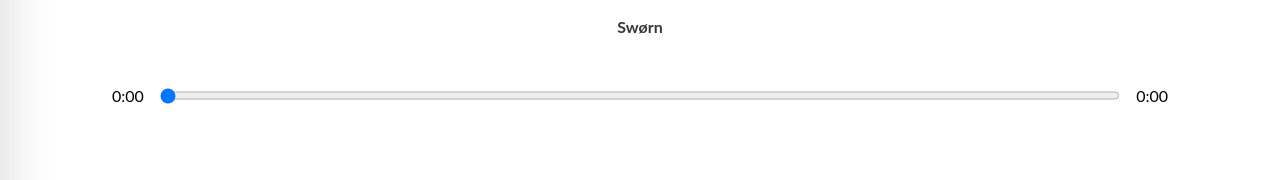
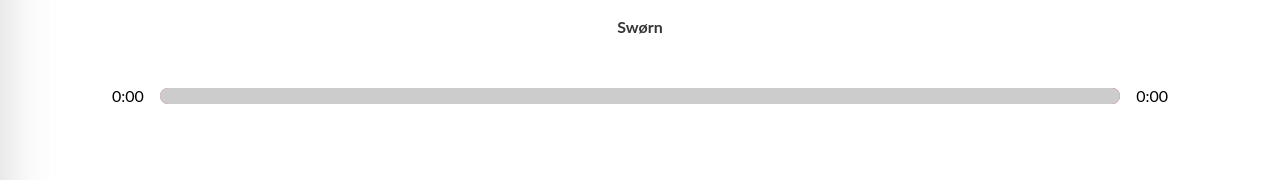
Before and after one commit to therealgabryx/MusicPlayer, a React (Create React App) app: page / in a window 1280 px wide. Shown: the part 490-670 px from the top of the page. Built offline with nearby package versions, Linux system fonts and the light colour scheme; a web font is replaced by a local one.

Commit message:
input range customization and autoskip feature implemented

```diff
--- a/src/App.js
+++ b/src/App.js
@@ -20,6 +20,7 @@ function App() {
   const [songInfo, setSongInfo] = useState({
     currentTime: 0,
     duration: 0,
+    animationPercentage: 0
   });
   const [libraryStatus, setLibraryStatus] = useState(false);
 
@@ -29,7 +30,17 @@ function App() {
   const timeUpdateHandler = (e) => {
     const currentTime = e.target.currentTime;
     const duration = e.target.duration;
-    setSongInfo({ ...songInfo, currentTime, duration })
+    // calculate percentage
+    const roundedCurrent = Math.round(currentTime);
+    const roundedDuration = Math.round(duration);
+    const animationPercentage = ((roundedCurrent / roundedDuration) * 100);
+    setSongInfo({ ...songInfo, currentTime, duration, animationPercentage });
+  }
+
+  const songEndHandler = async () => {
+    let currentIndex = songs.findIndex((song) => song.id === currentSong.id);
+    await setCurrentSong(songs[(currentIndex + 1) % songs.length]);
+    if (isPlaying) audioRef.current.play();
   }
 
   return (
@@ -38,7 +49,7 @@ function App() {
       <Song currentSong={currentSong}/>
       <Player songs={songs} setSongs={setSongs} audioRef={audioRef} currentSong={currentSong} setCurrentSong={setCurrentSong} isPlaying={isPlaying} setIsPlaying={setIsPlaying} songInfo={songInfo} setSongInfo={setSongInfo}/>
       <Library audioRef={audioRef} songs={songs} setSongs={setSongs} setCurrentSong={setCurrentSong} isPlaying={isPlaying} libraryStatus={libraryStatus} setLibraryStatus={setLibraryStatus}/>
-      <audio onTimeUpdate={timeUpdateHandler} onLoadedMetadata={timeUpdateHandler} ref={audioRef} src={currentSong.audio}></audio>
+      <audio onEnded={songEndHandler} onTimeUpdate={timeUpdateHandler} onLoadedMetadata={timeUpdateHandler} ref={audioRef} src={currentSong.audio}></audio>
     </div>
   );
 }
--- a/src/components/Player/index.css
+++ b/src/components/Player/index.css
@@ -25,6 +25,43 @@ div.Player .time-control {
 div.Player .time-control input {
   width: 100%;
   padding: 1rem 0rem;
+  -webkit-appearance: none;
+  background: transparent;
+  cursor: pointer;
+}
+
+div.Player .time-control input[type="range"]:focus {
+  outline: none;
+}
+
+div.Player .time-control input[type="range"]::-webkit-slider-thumb {
+  -webkit-appearance: none;
+  width: 16px;
+  height: 16px;
+  border: none;
+  background: #cccccc;
+}
+
+div.Player .time-control div.track {
+  background: lightblue;
+  width: 100%;
+  height: 1rem;
+  margin: 1.1rem 0rem;
+  position: relative;
+  border-radius: 1.1rem;
+  overflow: hidden;
+}
+
+div.Player .time-control div.animate-track {
+  background: #cccccc;
+  width: 100%;
+  height: 100%;
+  position: absolute;
+  top: 0;
+  left: 0;
+  -webkit-transform: translateX(0%);
+          transform: translateX(0%);
+  pointer-events: none;
 }
 
 div.Player .time-control p {
--- a/src/components/Player/index.js
+++ b/src/components/Player/index.js
@@ -76,11 +76,18 @@ export default function Player({ songs, setSongs, audioRef, currentSong, setCurr
         playAudio(isPlaying, audioRef);
     }
 
+    const trackAnim = {
+        transform: `translateX(${songInfo.animationPercentage}%)`
+    }
+
     return (
         <div className='Player'>
             <div className='time-control'>
             <p>{ getTime(songInfo.currentTime) }</p>
-                <input onChange={dragHandler} min={0} max={songInfo.duration || 0} value={songInfo.currentTime} type='range'/>
+                <div style={{background:`linear-gradient(to right, ${currentSong.color[0]}, ${currentSong.color[1]})`}} className="track">
+                    <input onChange={dragHandler} min={0} max={songInfo.duration || 0} value={songInfo.currentTime} type='range'/>
+                    <div style={trackAnim} className="animate-track"></div>
+                </div>
             <p>{ songInfo.duration ? getTime(songInfo.duration) : '0:00' }</p>
             </div>
             <div className="play-control">
--- a/src/components/Player/index.scss
+++ b/src/components/Player/index.scss
@@ -12,7 +12,45 @@ div.Player {
         input {
             width: 100%;
             padding: 1rem 0rem;
+            -webkit-appearance: none;
+            background: transparent;
+            cursor: pointer;
         }
+
+        input[type="range"]:focus {
+            outline: none;
+        }
+
+        input[type="range"]::-webkit-slider-thumb {
+            -webkit-appearance: none;
+            width: 16px;
+            height: 16px;
+            border: none;
+            background: rgb(204, 204, 204);
+        }
+
+        div.track {
+            background: lightblue;
+            width: 100%;
+            height: 1rem;
+            margin: 1.1rem 0rem;
+            position: relative;
+            border-radius: 1.1rem;
+            overflow: hidden;
+        }
+
+        div.animate-track {
+            background: rgb(204, 204, 204);
+            width: 100%;
+            height: 100%;
+            position: absolute;
+            top: 0;
+            left: 0;
+            transform: translateX(0%);
+            pointer-events: none;
+        }
+
+
 
         p {
             padding: 1rem;
```
Also changed, not shown: src/styles/app.css (+89 -0 lines), src/styles/app.scss (+89 -0 lines), 2 other files (tests, documents, lock files or other folders).
